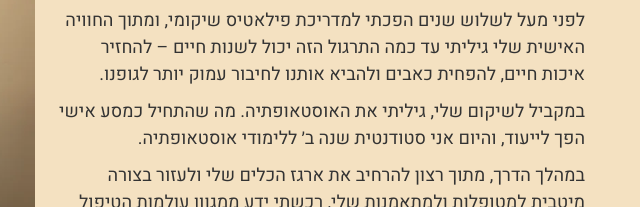
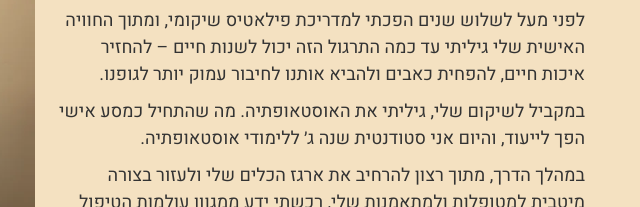
Before and after one commit to Ashkenazzio/noga-stm, a plain HTML site: page index.html in a window 1280 px wide. Shown: the part 1573-1780 px from the top of the page, 595-1235 px from the left. Drawn offline with Linux system fonts and the light colour scheme.

Commit message:
Deploying to gh-pages from @ ashkenazzio/noga-stm@f57273c7ad074951610bd2b87a565e4abfc1aa94 🚀

```diff
--- a/index.html
+++ b/index.html
@@ -226,7 +226,7 @@
               </p>
               <p>
                 במקביל לשיקום שלי, גיליתי את האוסטאופתיה. מה שהתחיל כמסע אישי
-                הפך לייעוד, והיום אני סטודנטית שנה ב׳ ללימודי אוסטאופתיה.
+                הפך לייעוד, והיום אני סטודנטית שנה ג׳ ללימודי אוסטאופתיה.
               </p>
               <p>
                 במהלך הדרך, מתוך רצון להרחיב את ארגז הכלים שלי ולעזור בצורה
```
